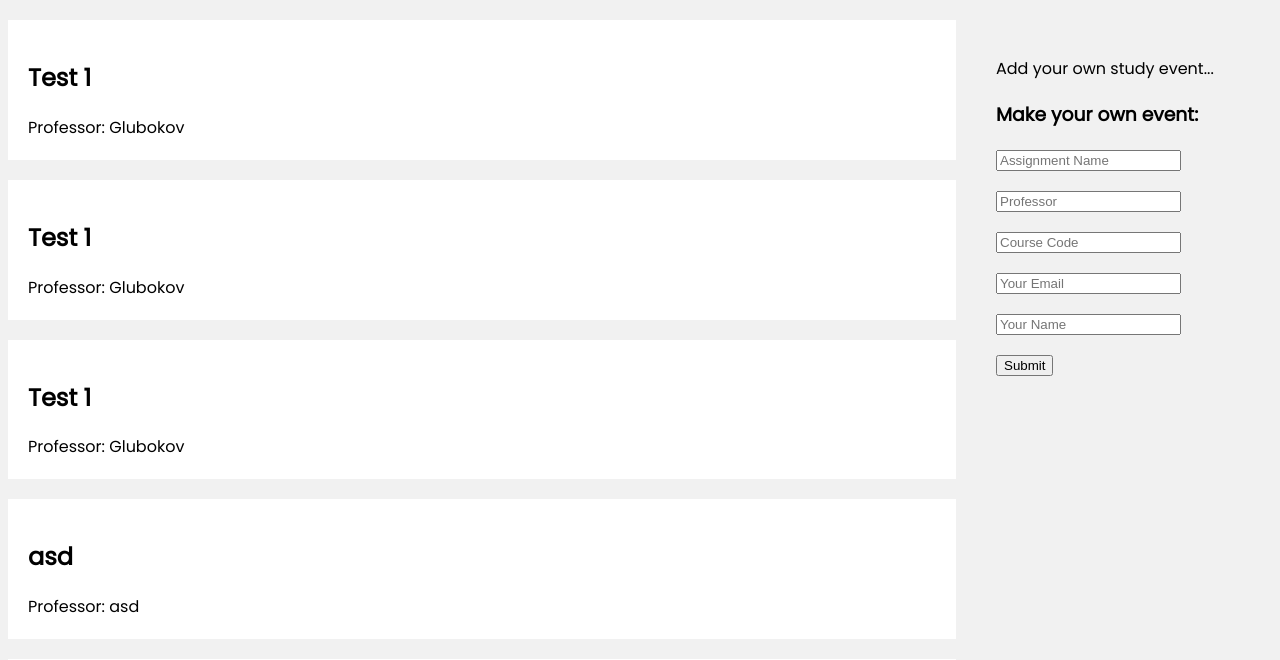
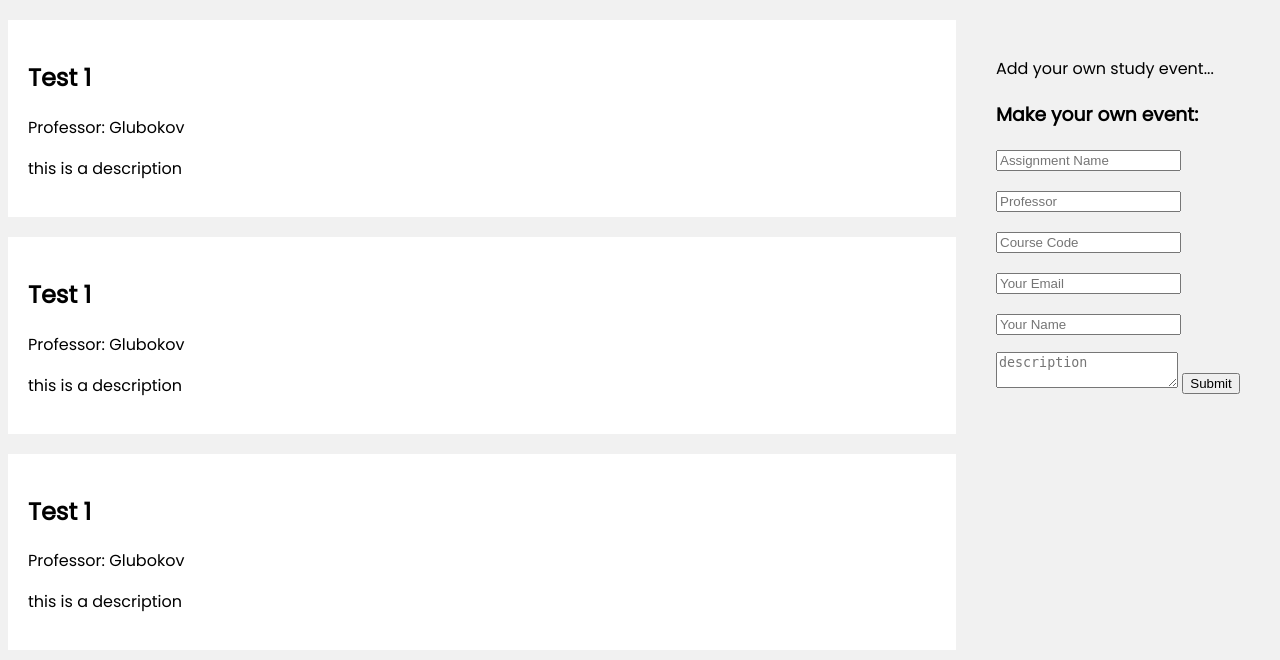
Before and after one commit to nathanielCherian/8th-floor, a Flask app: page / in a window 1280 px wide. Shown: the part 144-804 px from the top of the page. Run offline with Flask 2, Linux system fonts and the light colour scheme; data comes from the database, SQL or seed files in the repository; both versions use the stored data as it was after the commit.

Commit message:
description

```diff
--- a/main.py
+++ b/main.py
@@ -1,3 +1,4 @@
+from pydoc import describe
 from flask import Flask, render_template, request
 from flask_sqlalchemy import SQLAlchemy
 
@@ -12,12 +13,14 @@
     id = db.Column('id', db.Integer, primary_key = True)
     assignment = db.Column(db.String(200))
     professor = db.Column(db.String(200))
-    course =db.Column(db.String(200))
+    course =db.Column(db.String(20))
+    description = db.Column(db.String(300))
     # dueDate = db.Column(db.String(200))
-    def __init__( self , assignment , professor , code  ):
+    def __init__( self , assignment , professor , code , description ):
         self.assignment = assignment
         self.professor = professor
         self.code = code
+        self.description = description
 
 @app.route('/', methods=["GET", "POST"])
 def index():
@@ -27,7 +30,8 @@
         assignment = form_data['assignment']
         code = form_data['code']
         professor = form_data['professor']
-        event = Events(assignment, professor, code)
+        description = form_data['description']
+        event = Events(assignment, professor, code, description)
         db.session.add(event)
         db.session.commit()
 
--- a/templates/index.html
+++ b/templates/index.html
@@ -15,6 +15,7 @@
                 <h2>{{ event.assignment }}</h2>
                 <span>{{ event.code }} </span>
                 <span>Professor: {{ event.professor }} </span>
+                <p>{{ event.description }} </p>
             </div>
         {% endfor %}
     {% else %}
@@ -37,6 +38,9 @@
                 <p><input type="text" name="code" placeholder="Course Code"></p>
                 <p><input type="email" name="email" placeholder="Your Email"></p>
                 <p><input type="name" name="name" placeholder="Your Name"></p>
+
+                <textarea maxlength="300" name="description" placeholder="description"></textarea>
+
                 <input type="submit" />
             </form>
         </div>
```
Also changed, not shown: database.sqlite3.
